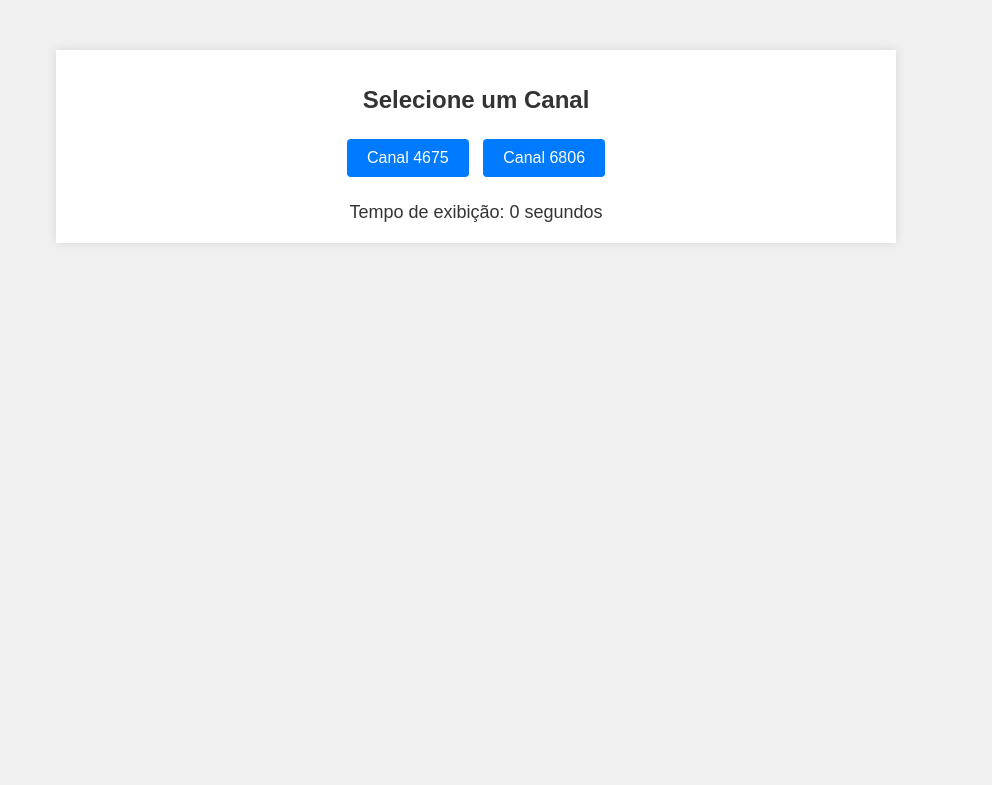
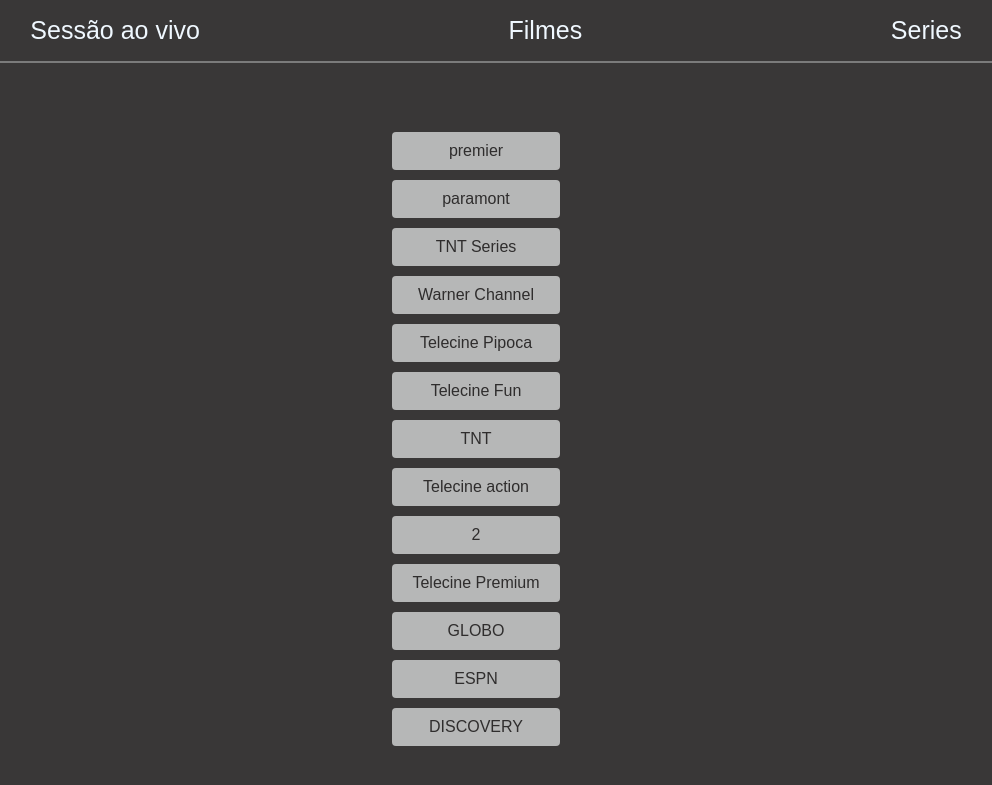
Before and after one commit to pedrogabry/strimig, a Flask app: page / in a window 1280 px wide. Shown: the top 785 px of the page, without its empty margins (164-1156 px from the left). Run offline with Flask 3, Linux system fonts and the light colour scheme.

Commit message:
primeiro commit

```diff
--- a/striming.py
+++ b/api/app.py
@@ -11,8 +11,19 @@
 
 # Mapeamento de URLs dos canais (exemplo com a URL fornecida)
 channel_urls = {
-    "4675": "https://cdn-3.nxplay.com.br/ESPN_4/tracks-v1a1/mono.m3u8",
-    "6806": "https://cdn-3.nxplay.com.br/DISCOVERY_CHANNEL_NX/tracks-v1a1/mono.m3u8",
+    "premier":"http://evpp.mm.uol.com.br/ne10/ne10.smil/playlist.m3u8?EDSONSOUSALIST",
+    "paramont":"https://watch.vcdn.in/paramount/index.m3u8",
+    "TNT Series":"https://watch.vcdn.in/tntseries/index.m3u8",
+    "Warner Channel":"https://watch.vcdn.in/warnerchannel/index.m3u8",
+    "Telecine Pipoca":"https://watch.vcdn.in/telecinepipoca/index.m3u8",
+    "Telecine Fun":"https://watch.vcdn.in/telecinefun/index.m3u8",
+    "TNT":"https://watch.vcdn.in/tnt/index.m3u8",
+    "Telecine action": "https://watch.vcdn.in/telecineaction/index.m3u8",
+    "2":"https://video01.logicahost.com.br/redefamiliaa/redefamiliaa/chunklist_w1049597052.m3u8",
+    "Telecine Premium":"https://watch.vcdn.in/telecinepremium/index.m3u8",
+    "GLOBO": "https://brflu.walk-tv.com/5756/tracks-v1a1/mono.m3u8",
+    "ESPN": "https://cdn-3.nxplay.com.br/ESPN_4/tracks-v1a1/mono.m3u8",
+    "DISCOVERY": "https://cdn-3.nxplay.com.br/DISCOVERY_CHANNEL_NX/tracks-v1a1/mono.m3u8",
     # Adicione mais URLs conforme necessário
 }
 
@@ -21,7 +32,7 @@
     global start_time, player
     try:
         print("Inicializando VLC...")
-        instance = vlc.Instance("--network-caching=1000", "--file-caching=1000", "--live-caching=500")
+        instance = vlc.Instance("--network-caching=1000", "--file-caching=1000", "--live-caching=1000")
         player = instance.media_player_new()
         media = instance.media_new(url)
         player.set_media(media)
--- /dev/null
+++ b/api/static/styles.css
@@ -0,0 +1,50 @@
+body {
+    font-family: Arial, sans-serif;
+    background-color: #161414d8;
+    color: #333;
+    text-align: center;
+    margin: 0px;
+    padding: 0px;
+}
+header{
+    border-bottom-width: 2px;
+    border-bottom-style: outset;
+    border-color: #e9ebebb6;
+    background-color: transparent;
+
+}
+header ul{
+    list-style: none;
+    display: flex;
+    justify-content: space-around}
+header ul li{
+    color: aliceblue;
+    font-size: 25px;
+}
+.container {
+    margin-top: 5%;
+    display: flex;
+    justify-content: space-around;
+
+}
+
+video#video-player {
+    border-radius: 20px;
+}
+
+#channels {
+    display: flex;
+    margin-bottom: 20px;
+    flex-direction: column;
+}
+
+.channel-btn {
+    padding: 10px 20px;
+    margin: 5px;
+    font-size: 16px;
+    cursor: pointer;
+    background-color: #e9ebebb6;
+    color: #161414d8;
+    border: none;
+    border-radius: 4px;
+}
--- a/templates/index.html
+++ b/api/templates/index.html
@@ -8,19 +8,24 @@
     <script src="https://cdn.jsdelivr.net/npm/hls.js@latest"></script>
 </head>
 <body>
+    <header>
+        <ul>
+            <li>Sessão ao vivo</li>
+            <li>Filmes</li>
+            <li>Series</li>
+
+        </ul>
+    </header>
     <div class="container">
-        <h1>Selecione um Canal</h1>
         <div id="channels">
             {% for id, url in channels.items() %}
-                <button class="channel-btn" onclick="playChannel('{{ id }}')">Canal {{ id }}</button>
+                <button class="channel-btn" onclick="playChannel('{{ id }}')">{{ id }}</button>
             {% endfor %}
         </div>
         <div id="video-container" style="display: none;">
             <video id="video-player" width="600" controls></video>
         </div>
-        <div id="timer">
-            Tempo de exibição: <span id="time">0</span> segundos
-        </div>
+
     </div>
     <script>
         function playChannel(channel_id) {
--- a/static/styles.css
+++ /dev/null
@@ -1,41 +0,0 @@
-body {
-    font-family: Arial, sans-serif;
-    background-color: #f0f0f0;
-    color: #333;
-    text-align: center;
-    margin: 0;
-    padding: 0;
-}
-
-.container {
-    max-width: 800px;
-    margin: 50px auto;
-    padding: 20px;
-    background-color: #fff;
-    box-shadow: 0 0 10px rgba(0, 0, 0, 0.1);
-}
-
-h1 {
-    font-size: 24px;
-    margin-bottom: 20px;
-}
-
-#channels {
-    margin-bottom: 20px;
-}
-
-.channel-btn {
-    padding: 10px 20px;
-    margin: 5px;
-    font-size: 16px;
-    cursor: pointer;
-    background-color: #007bff;
-    color: white;
-    border: none;
-    border-radius: 4px;
-}
-
-#timer {
-    font-size: 18px;
-    margin-top: 20px;
-}
```
Also changed, not shown: requirements.txt (added, +141 -0 lines), teste.py (deleted, +0 -8 lines), testes/seleção-de-urls.py (added, +36 -0 lines), testes/templates/index.html (added, +17 -0 lines), vercel.json (added), 1 other file.
